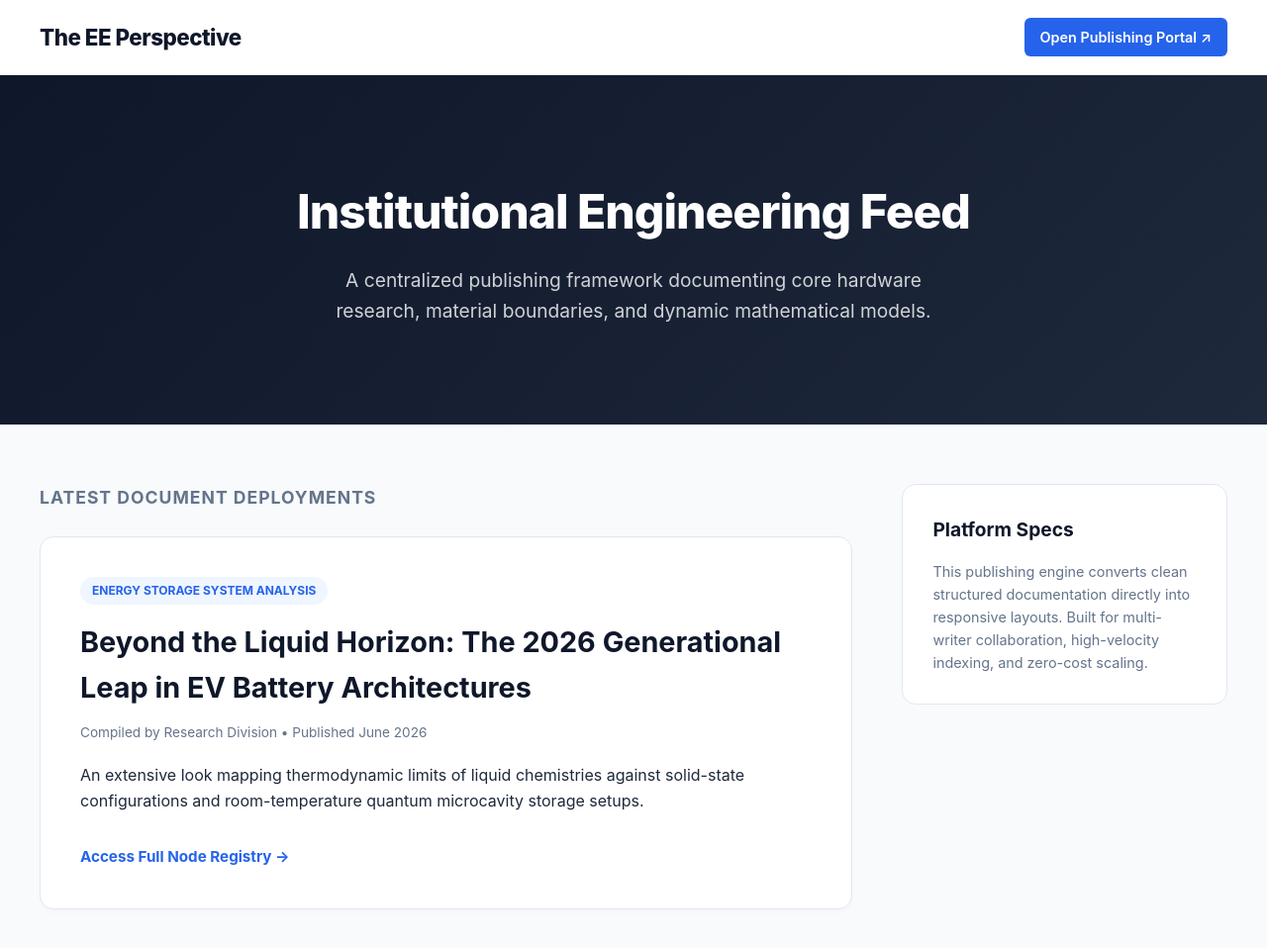
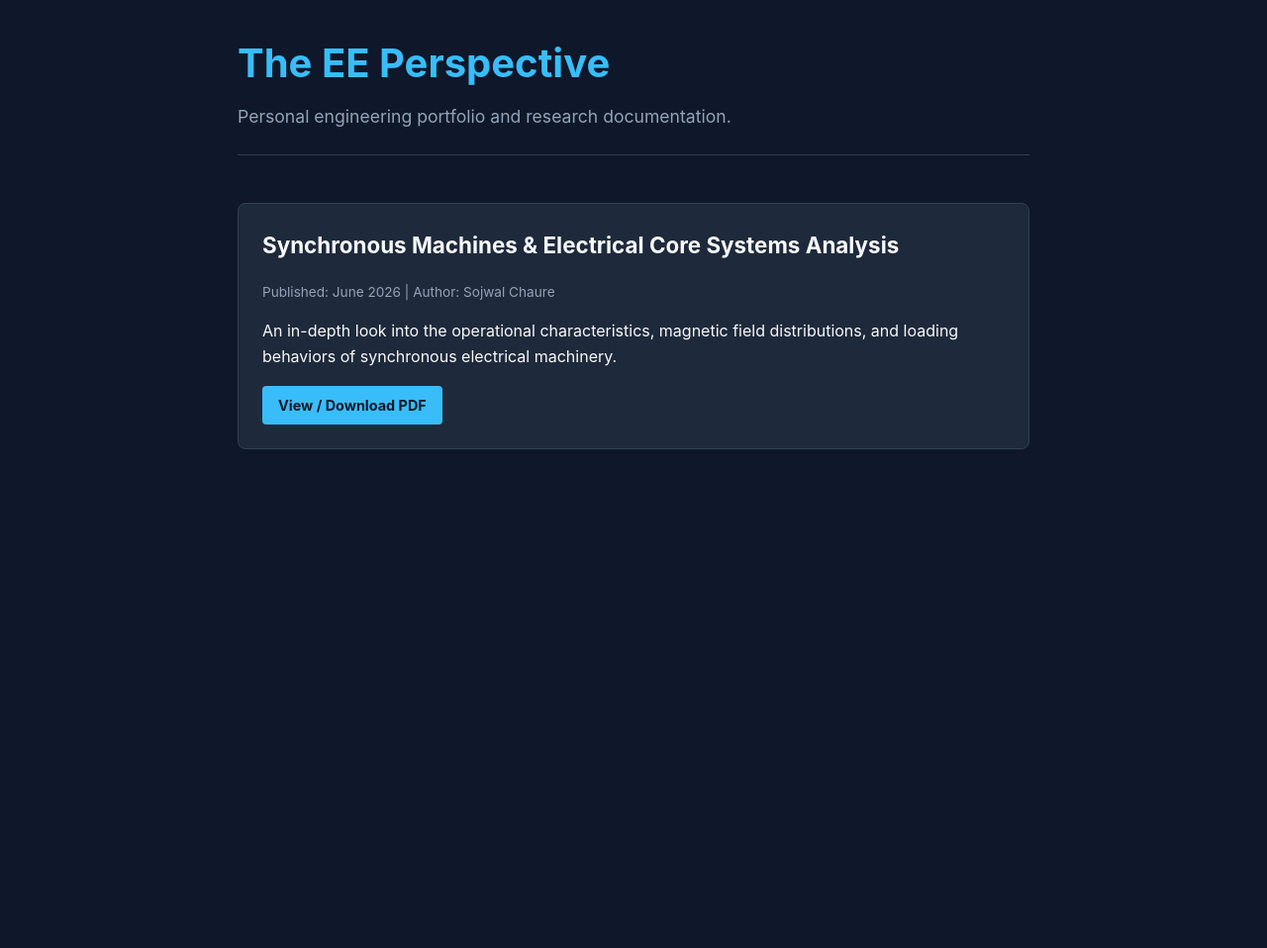
Before and after one commit to theeeperspective-beep/theeeperspective-beep.github.io, a plain HTML site: page index.html in a window 1280 px wide. Shown: the whole page at 99% size. After the commit the page ends 800 px from the top, so only its background shows below. Drawn offline with Linux system fonts and the light colour scheme.

Commit message:
Update index.html

```diff
--- a/index.html
+++ b/index.html
@@ -3,123 +3,81 @@
 <head>
     <meta charset="UTF-8">
     <meta name="viewport" content="width=device-width, initial-scale=1.0">
-    <title>The EE Perspective | Institutional Publishing Platform</title>
+    <title>The EE Perspective</title>
+
+    <!-- Google SEO Search Optimization Tags -->
+    <meta name="description" content="Technical blog covering core electrical engineering concepts, research papers, and software systems.">
+    <meta name="keywords" content="Electrical Engineering, Electrical Machines, Electromagnetic Waves, Research, VJTI">
+
     <style>
         :root {
-            --slate-bg: #0f172a;
-            --accent-blue: #2563eb;
-            --text-dark: #1e293b;
-            --text-muted: #64748b;
-            --card-border: #e2e8f0;
+            --bg: #0f172a;
+            --surface: #1e293b;
+            --text: #f8fafc;
+            --text-muted: #94a3b8;
+            --accent: #38bdf8;
         }
         body {
             font-family: -apple-system, BlinkMacSystemFont, "Segoe UI", Roboto, sans-serif;
+            background-color: var(--bg);
+            color: var(--text);
             line-height: 1.6;
-            color: var(--text-dark);
             margin: 0;
-            background-color: #f8fafc;
+            padding: 2rem;
         }
-        nav {
-            background: white;
-            border-bottom: 1px solid var(--card-border);
-            padding: 18px 40px;
-            display: flex;
-            justify-content: space-between;
-            align-items: center;
+        .container {
+            max-width: 800px;
+            margin: 0 auto;
         }
-        .platform-title { font-weight: 800; font-size: 1.4rem; color: var(--slate-bg); text-decoration: none; letter-spacing: -0.5px; }
-        .dashboard-btn { background: var(--accent-blue); color: white; padding: 8px 16px; border-radius: 6px; text-decoration: none; font-weight: 600; font-size: 0.9rem; }
-
-        .hero {
-            background: linear-gradient(135deg, #0f172a 0%, #1e293b 100%);
-            color: white;
-            padding: 100px 20px;
-            text-align: center;
+        header {
+            margin-bottom: 3rem;
+            border-bottom: 1px solid #334155;
+            padding-bottom: 1.5rem;
         }
-        .hero h1 { margin: 0; font-size: 3rem; font-weight: 800; letter-spacing: -1px; }
-        .hero p { margin: 15px auto 0 auto; opacity: 0.8; font-size: 1.2rem; max-width: 650px; }
-
-        .platform-layout {
-            max-width: 1200px;
-            margin: 60px auto;
-            display: grid;
-            grid-template-columns: 2.5fr 1fr;
-            gap: 50px;
-            padding: 0 20px;
+        h1 { font-size: 2.5rem; color: var(--accent); margin: 0; }
+        .subtitle { color: var(--text-muted); font-size: 1.1rem; margin-top: 0.5rem; }
+        .card {
+            background: var(--surface);
+            padding: 1.5rem;
+            border-radius: 8px;
+            margin-bottom: 1.5rem;
+            border: 1px solid #334155;
         }
-
-        .feed-heading { font-size: 1.1rem; text-transform: uppercase; letter-spacing: 1px; color: var(--text-muted); margin-bottom: 25px; font-weight: 700; }
-
-        .dynamic-article-card {
-            background: white;
-            border: 1px solid var(--card-border);
-            border-radius: 14px;
-            padding: 40px;
-            margin-bottom: 30px;
-            box-shadow: 0 4px 6px -1px rgba(0, 0, 0, 0.02);
-            transition: transform 0.2s, box-shadow 0.2s;
+        .card h2 { margin-top: 0; font-size: 1.4rem; }
+        .meta { color: var(--text-muted); font-size: 0.85rem; margin-bottom: 1rem; }
+        .btn {
+            display: inline-block;
+            background: var(--accent);
+            color: var(--bg);
+            padding: 0.5rem 1rem;
+            border-radius: 4px;
+            text-decoration: none;
+            font-weight: bold;
+            font-size: 0.9rem;
         }
-        .dynamic-article-card:hover { transform: translateY(-2px); box-shadow: 0 10px 15px -3px rgba(0, 0, 0, 0.05); }
-
-        .tag { display: inline-block; background: #eff6ff; color: var(--accent-blue); font-size: 0.75rem; font-weight: 700; text-transform: uppercase; padding: 4px 12px; border-radius: 20px; margin-bottom: 15px; }
-        .dynamic-article-card h2 { font-size: 1.8rem; margin: 0 0 12px 0; font-weight: 700; }
-        .dynamic-article-card h2 a { color: var(--slate-bg); text-decoration: none; }
-        .author-meta { font-size: 0.85rem; color: var(--text-muted); margin-bottom: 20px; }
-
-        .btn-entry {
-            display: inline-flex;
-            align-items: center;
-            color: var(--accent-blue);
-            text-decoration: none;
-            font-weight: 700;
-            font-size: 0.95rem;
-            margin-top: 15px;
-        }
-
-        .sidebar-panel {
-            background: white;
-            border: 1px solid var(--card-border);
-            border-radius: 14px;
-            padding: 30px;
-            height: fit-content;
-        }
-        .sidebar-panel h3 { margin-top: 0; font-size: 1.2rem; color: var(--slate-bg); margin-bottom: 15px; }
+        .btn:hover { opacity: 0.9; }
     </style>
 </head>
 <body>
 
-    <nav>
-        <a href="index.html" class="platform-title">The EE Perspective</a>
-        <a href="https://app.pagescms.org" target="_blank" class="dashboard-btn">Open Publishing Portal ↗</a>
-    </nav>
+    <div class="container">
+        <header>
+            <h1>The EE Perspective</h1>
+            <div class="subtitle">Personal engineering portfolio and research documentation.</div>
+        </header>
 
-    <div class="hero">
-        <h1>Institutional Engineering Feed</h1>
-        <p>A centralized publishing framework documenting core hardware research, material boundaries, and dynamic mathematical models.</p>
-    </div>
-
-    <div class="platform-layout">
-        <div class="main-feed">
-            <div class="feed-heading">Latest Document Deployments</div>
-
-            <div class="dynamic-article-card">
-                <span class="tag">Energy Storage System Analysis</span>
-                <h2><a href="battery-report.html">Beyond the Liquid Horizon: The 2026 Generational Leap in EV Battery Architectures</a></h2>
-                <div class="author-meta">Compiled by Research Division • Published June 2026</div>
-                <p>An extensive look mapping thermodynamic limits of liquid chemistries against solid-state configurations and room-temperature quantum microcavity storage setups.</p>
-                <a href="battery-report.html" class="btn-entry">Access Full Node Registry →</a>
+        <main>
+            <!-- Report Card 1 -->
+            <div class="card">
+                <h2>Synchronous Machines & Electrical Core Systems Analysis</h2>
+                <div class="meta">Published: June 2026 | Author: Sojwal Chaure</div>
+                <p>An in-depth look into the operational characteristics, magnetic field distributions, and loading behaviors of synchronous electrical machinery.</p>
+                <!-- Link your PDF here later -->
+                <a href="#" class="btn">View / Download PDF</a>
             </div>
 
-        </div>
-
-        <div class="sidebar">
-            <div class="sidebar-panel">
-                <h3>Platform Specs</h3>
-                <p style="font-size: 0.9rem; color: var(--text-muted); margin: 0; line-height: 1.6;">
-                    This publishing engine converts clean structured documentation directly into responsive layouts. Built for multi-writer collaboration, high-velocity indexing, and zero-cost scaling.
-                </p>
-            </div>
-        </div>
+            <!-- You can add more cards by copying the structure above -->
+        </main>
     </div>
 
 </body>
```
